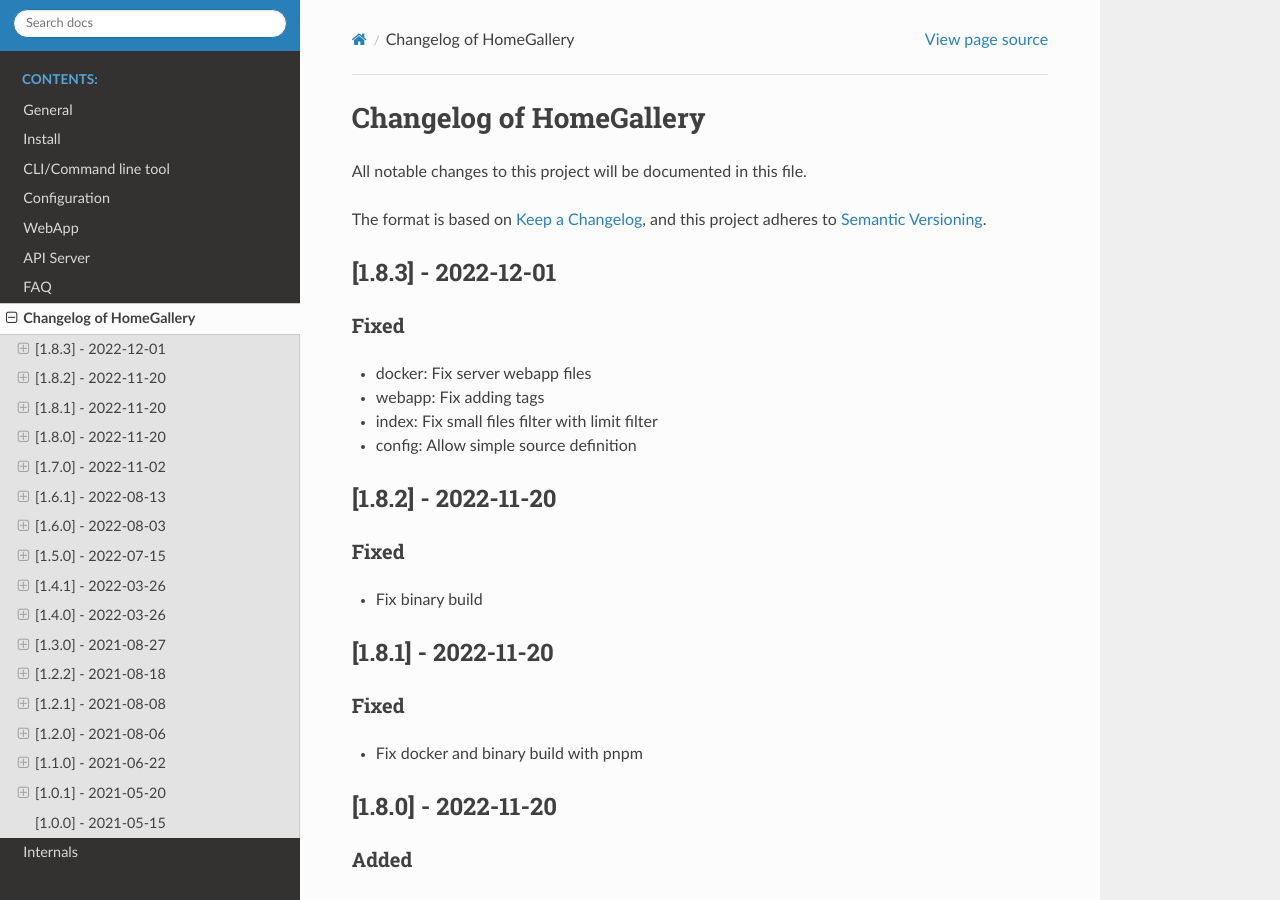
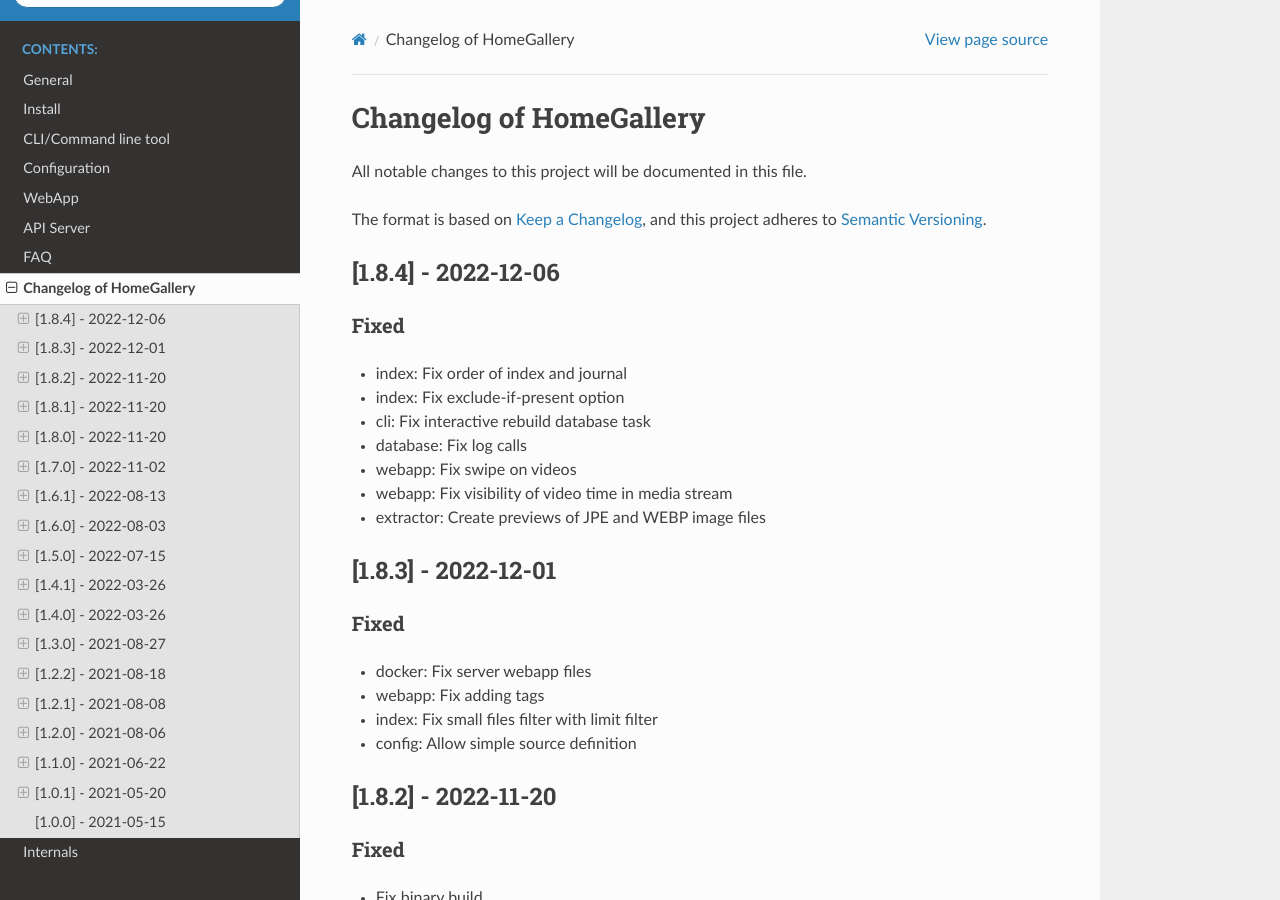
Before and after one commit to xemle/home-gallery-doc, a Sphinx documentation site: the page built from source/changelog.md, in a window 1280 px wide and 900 px high. Built offline with Sphinx 7.4.7 and the Read the Docs theme 2.0.0, drawn with Linux system fonts in a browser that asks for light colours.

Commit message:
Update docs for v1.8.4

```diff
--- a/source/changelog.md
+++ b/source/changelog.md
@@ -4,6 +4,18 @@
 
 The format is based on [Keep a Changelog](https://keepachangelog.com/en/1.0.0/),
 and this project adheres to [Semantic Versioning](https://semver.org/spec/v2.0.0.html).
+
+## [1.8.4] - 2022-12-06
+
+### Fixed
+
+- index: Fix order of index and journal
+- index: Fix exclude-if-present option
+- cli: Fix interactive rebuild database task
+- database: Fix log calls
+- webapp: Fix swipe on videos
+- webapp: Fix visibility of video time in media stream
+- extractor: Create previews of JPE and WEBP image files
 
 ## [1.8.3] - 2022-12-01
 
```
